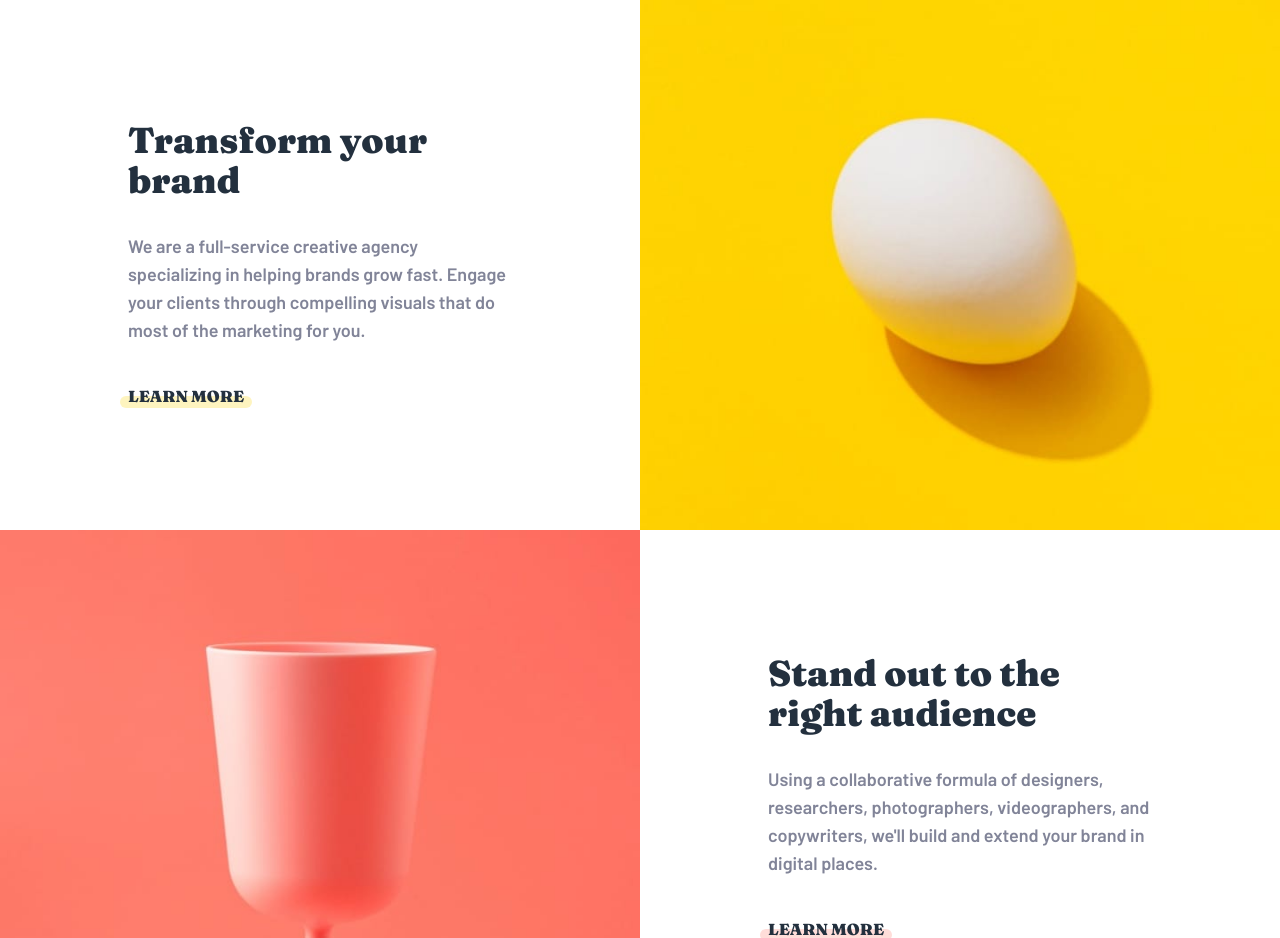
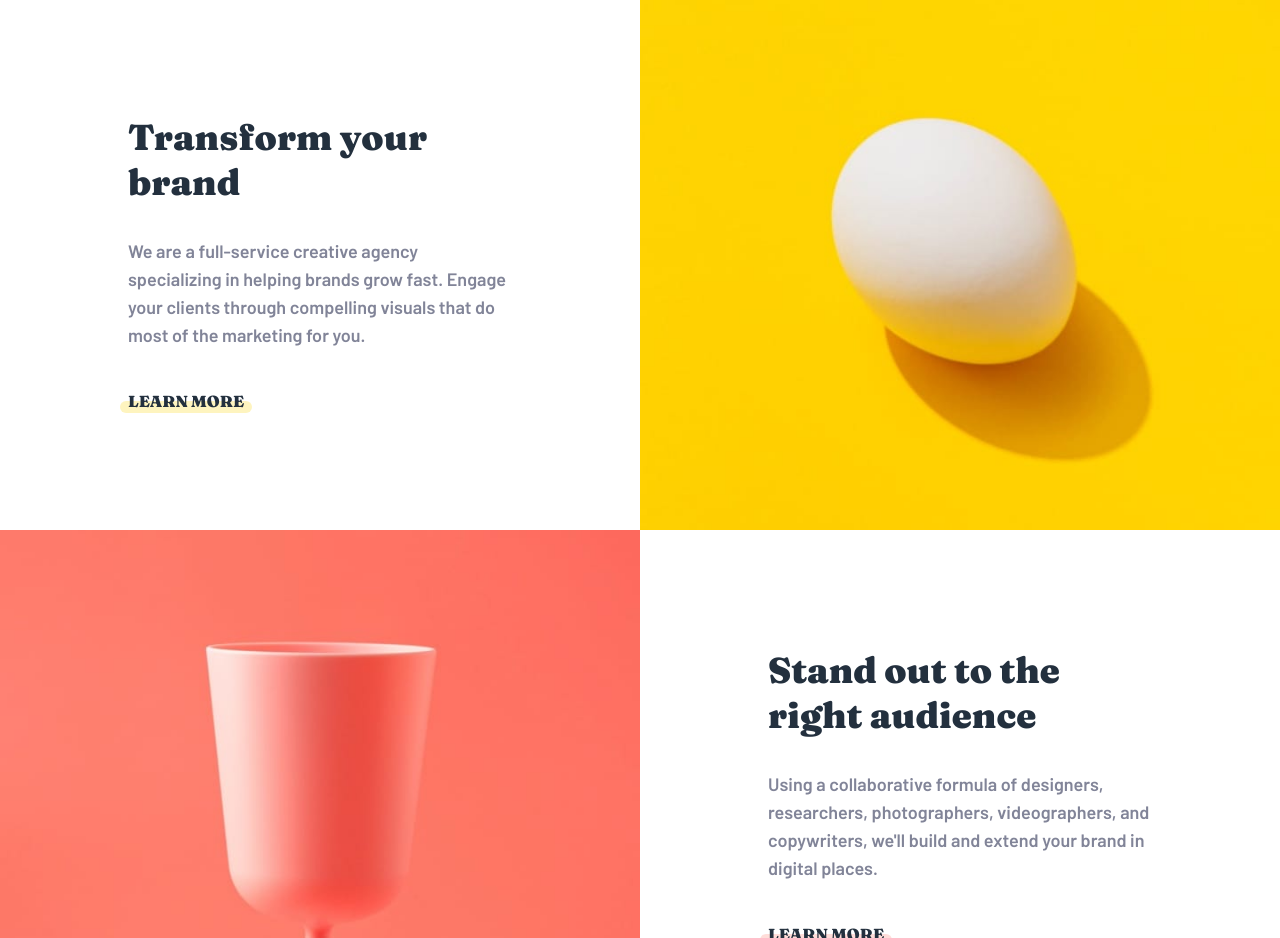
Before and after one commit to LeeConnelly12/sunnyside-landing-page, a website built with Vite: page index.html in a window 1280 px wide. Shown: the part 703-1641 px from the top of the page. Built offline with nearby package versions, Linux system fonts and the light colour scheme.

```diff
--- a/index.html
+++ b/index.html
@@ -27,7 +27,7 @@
             <img src="/transform.jpg" alt="An egg on a yellow background." class="w-full h-[285px] sm:h-[450px] md:h-[356px] lg:h-auto lg:w-auto object-cover">
         </picture>
         <div class="py-16 md:py-8 md:pr-16 lg:p-0 text-center md:text-left px-6 order-first lg:max-w-sm lg:mx-auto">
-            <h2 class="font-fraunces text-3xl lg:text-4xl text-gray-900 font-black leading-loose">Transform your brand</h2>
+            <h2 class="font-fraunces text-3xl lg:text-4xl text-gray-900 font-black lg:leading-tight">Transform your brand</h2>
             <p class="text-gray-700 pt-6 lg:pt-8 text-lg">We are a full-service creative agency specializing in helping brands grow fast. Engage your clients through compelling visuals that do most of the marketing for you.</p>
             <a href="#!" class="font-fraunces uppercase text-gray-900 font-black mt-6 lg:mt-10 inline-block relative">
                 <div class="relative z-10">Learn more</div>
@@ -39,7 +39,7 @@
             <img src="/stand-out.jpg" alt="A plastic wine glass on a red background." class="w-full h-[285px] sm:h-[450px] md:h-[356px] lg:h-auto lg:w-auto object-cover">
         </picture>
         <div class="py-16 md:py-8 md:pr-16 lg:p-0 text-center md:text-left px-6 order-last lg:max-w-sm lg:mx-auto">
-            <h2 class="font-fraunces text-3xl lg:text-4xl text-gray-900 font-black leading-loose">Stand out to the right audience</h2>
+            <h2 class="font-fraunces text-3xl lg:text-4xl text-gray-900 font-black lg:leading-tight">Stand out to the right audience</h2>
             <p class="text-gray-700 pt-6 lg:pt-8 text-lg">Using a collaborative formula of designers, researchers, photographers, videographers, and copywriters, we'll build and extend your brand in digital places.</p>
             <a href="#!" class="font-fraunces uppercase text-gray-900 font-black mt-8 lg:mt-10 inline-block relative">
                 <div class="relative z-10">Learn more</div>
```
